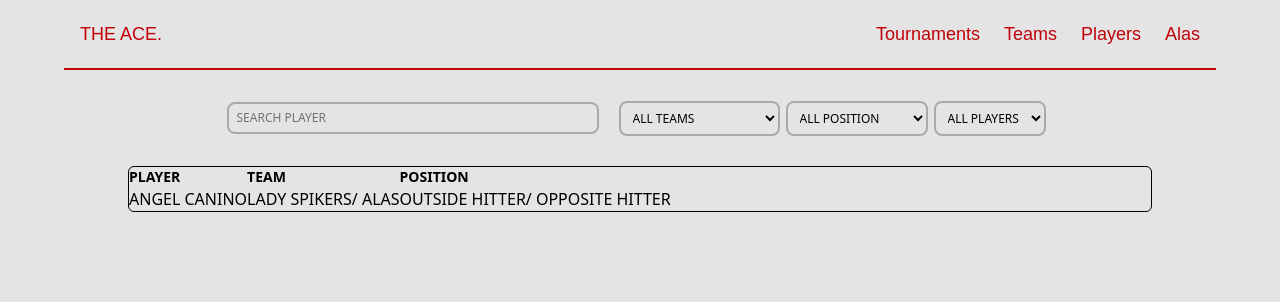
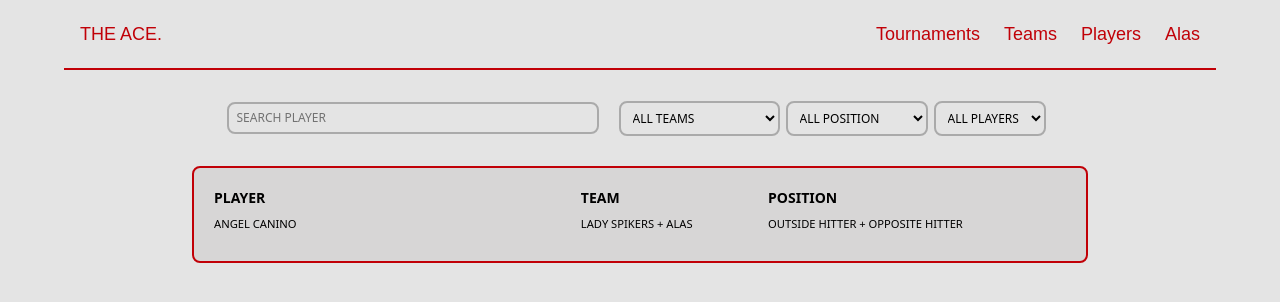
Before and after one commit to 404nicolette/stat-tracker, a React (Vite) app in the folder frontend/: page /players in a window 1280 px wide. Shown: the top 302 px of the page. Built offline with nearby package versions, Linux system fonts and the light colour scheme; a web font is replaced by a local one.

Commit message:
player page in progress

```diff
--- a/frontend/src/pages/PlayersPage.jsx
+++ b/frontend/src/pages/PlayersPage.jsx
@@ -44,23 +44,46 @@ function PlayersPage() {
         </section>
         <br/>
 
-        <main className='border-1 rounded-md h-auto w-[90%] lg:w-[80%]'>
-          <table className='font-stretch-expanded'>
-            <tr className='font-extrabold text-sm mb-2'>
-              <td>PLAYER</td>
-              <td>TEAM</td>
-              <td>POSITION</td>
-            </tr>
+       <main className='h-auto w-[90%] md:w-auto lg:w-[70%]'>
+        <div className='flex items-center jus w-full p-5 rounded-lg bg-[#bdb8b857] border-2 border-red-700 '>
 
-            <tbody className='text-md'>
-              <td>ANGEL CANINO</td>
-              <td>LADY SPIKERS/ ALAS</td>
-               <td>OUTSIDE HITTER/ OPPOSITE HITTER</td>
+          {/* PLAYER COLUMN */}
+          <table className='font-stretch-expanded w-[50%] text-left lg:w-[70%] border-r-1 lg:border-r-0 '>
+            <thead className='font-bold text-sm w-[20%]'>
+              <tr>
+                <th >PLAYER</th>
+              </tr>
+            </thead>
+            <tbody className='text-[0.6rem] md:text-[0.7rem]'>
+              <tr>
+                <td className='py-2'>ANGEL CANINO</td>
+              </tr>
             </tbody>
           </table>
 
-
-        </main>
+          {/* TEAM + POSITION */}
+          <div className='overflow-x-auto w-full'>
+            <table className='font-stretch-expanded text-left lg:w-full  '>
+              <thead className='font-bold text-sm w-[20%]'>
+                <tr>
+                  <th className='px-4'>TEAM</th>
+                  <th className='pr-4'>POSITION</th>
+                </tr>
+              </thead>
+              <tbody className='text-[0.6rem] md:text-[0.7rem] whitespace-nowrap'>
+                <tr>
+                  <td className='py-2 px-4'>
+                    LADY SPIKERS + ALAS
+                  </td>
+                  <td className='py-2  pr-4'>
+                    OUTSIDE HITTER + OPPOSITE HITTER
+                  </td>
+                </tr>
+              </tbody>
+            </table>
+          </div>
+        </div>
+      </main>
       </div>
     </>
   )
```
